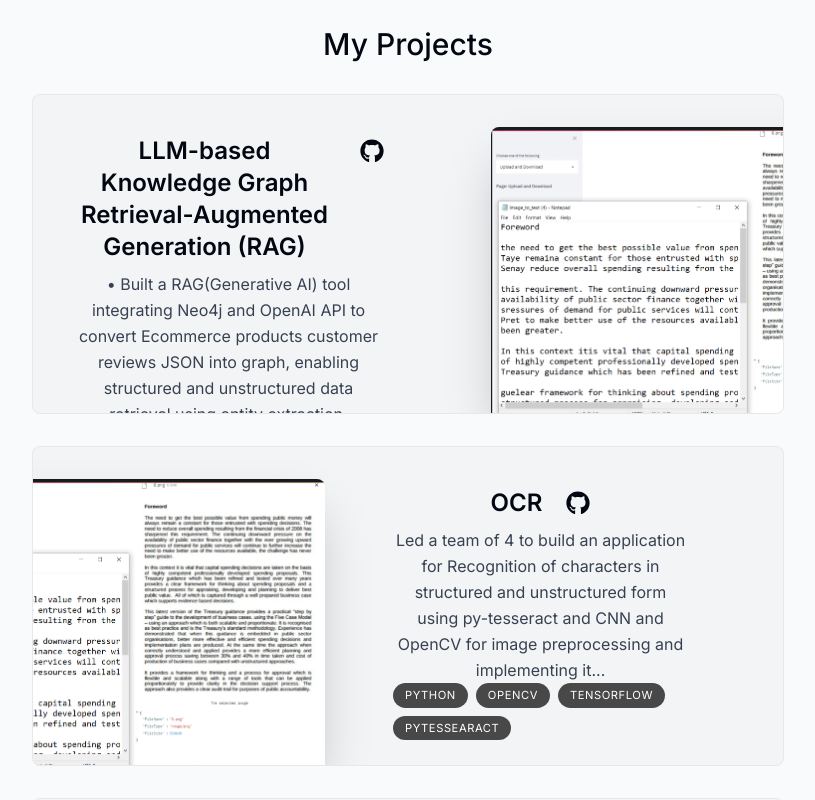
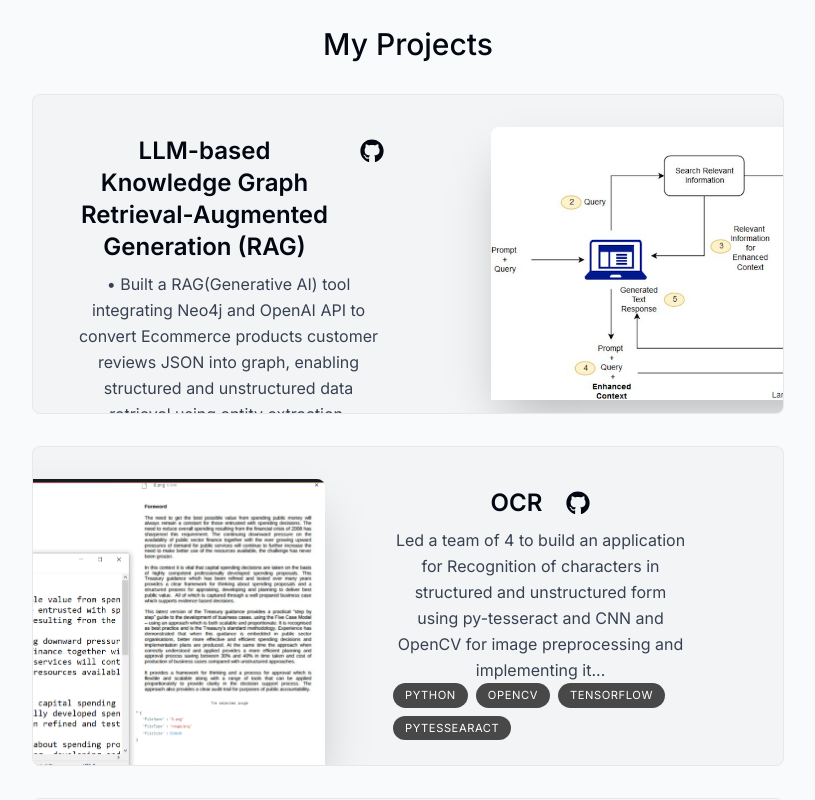
Before and after one commit to shubhamgore2468/My_Portfolio, a Next.js app: page / in a window 1280 px wide. Shown: the part 3120-3920 px from the top of the page, without its empty margins (232-1047 px from the left). Built offline with nearby package versions, Linux system fonts and the light colour scheme.

Commit message:
updated projects

```diff
--- a/components/project.tsx
+++ b/components/project.tsx
@@ -70,6 +70,8 @@
         <Image
           src={imageUrl}
           alt="Project I worked on"
+          width={800} // Add the width of the image
+          height={600} // Add the height of the image
           quality={95}
           className="absolute hidden sm:block top-8 -right-40 w-[28.25rem] rounded-t-lg shadow-2xl transition group-hover:scale-[1.04] group-hover:-translate-x-3 group-hover:translate-y-3 group-hover:-rotate-2 group-even:group-hover:translate-x-3 group-even:group-hover:translate-y-3 group-even:group-hover:rotate-2 group-even:right-[initial] group-even:-left-40"
         />
--- a/lib/data.ts
+++ b/lib/data.ts
@@ -7,6 +7,7 @@
 import OCR from "@/public/OCR.png";
 import PT from "@/public/planttraits.png";
 import LP from "@/public/LipReading.png";
+import RAG from "@/public/RAG.png";
 
 export const links = [
   {
@@ -87,7 +88,7 @@
       "BeautifulSoup",
       "Streamlit",
     ],
-    imageUrl: OCR,
+    imageUrl: RAG,
     projectLink: "",
   },
   {
```
Also changed, not shown: public/RAG.png (added).
